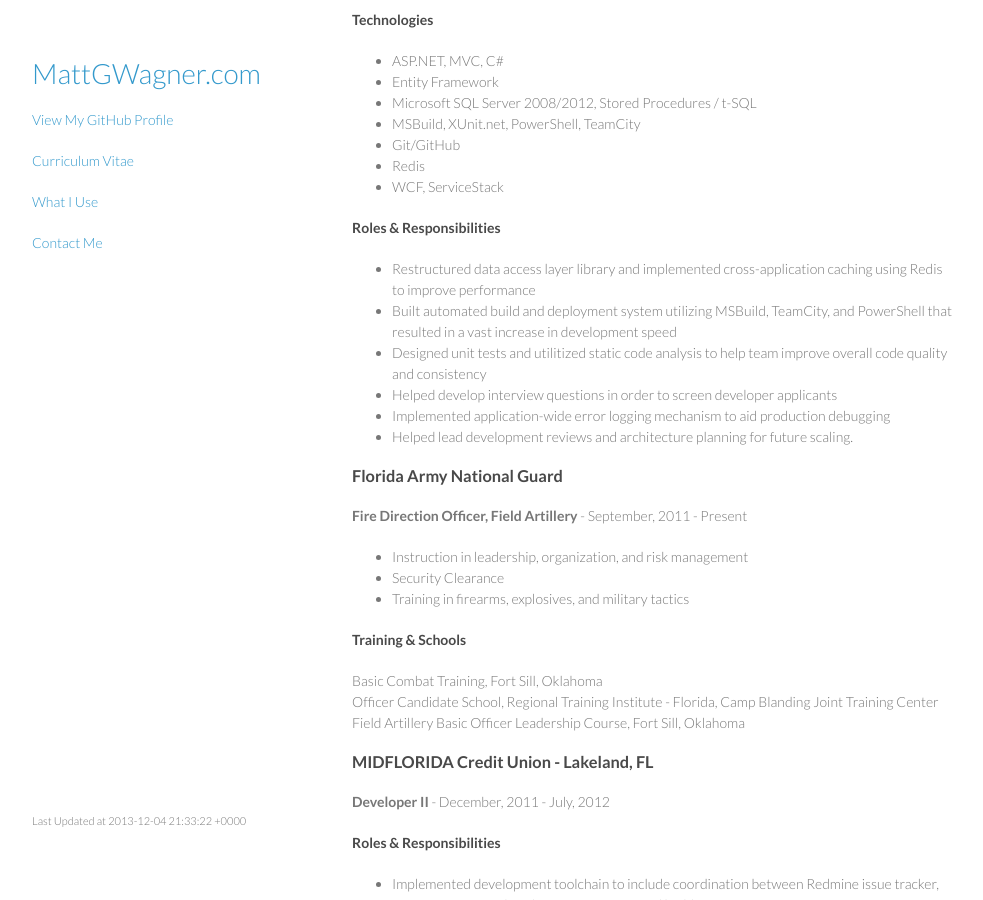
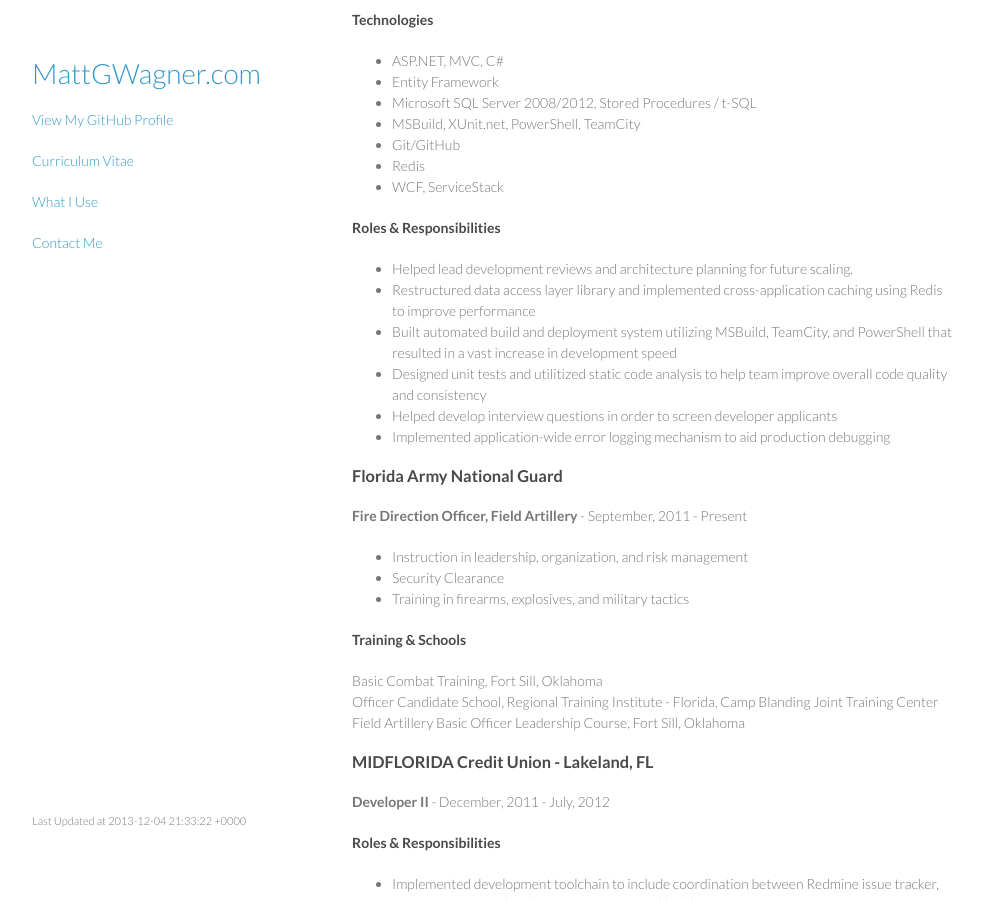
Before and after one commit to mattgwagner/mattgwagner, a Jekyll site: the page built from cv.md, in a window 1280 px wide and 900 px high, scrolled down 621 px. Shown: the whole window, without its empty margins (148-1131 px from the left). Built offline with Jekyll 4.4.1, drawn with Linux system fonts in a browser that asks for light colours.

Commit message:
Tweak R&R

```diff
--- a/cv.md
+++ b/cv.md
@@ -43,12 +43,12 @@ title: Matt G. Wagner - Curriculum Vitae
 
 #### Roles & Responsibilities
 
+* Helped lead development reviews and architecture planning for future scaling.
 * Restructured data access layer library and implemented cross-application caching using Redis to improve performance
 * Built automated build and deployment system utilizing MSBuild, TeamCity, and PowerShell that resulted in a vast increase in development speed
 * Designed unit tests and utilitized static code analysis to help team improve overall code quality and consistency
 * Helped develop interview questions in order to screen developer applicants
 * Implemented application-wide error logging mechanism to aid production debugging
-* Helped lead development reviews and architecture planning for future scaling.
 
 ### Florida Army National Guard
 **Fire Direction Officer, Field Artillery** - September, 2011 - Present
```
